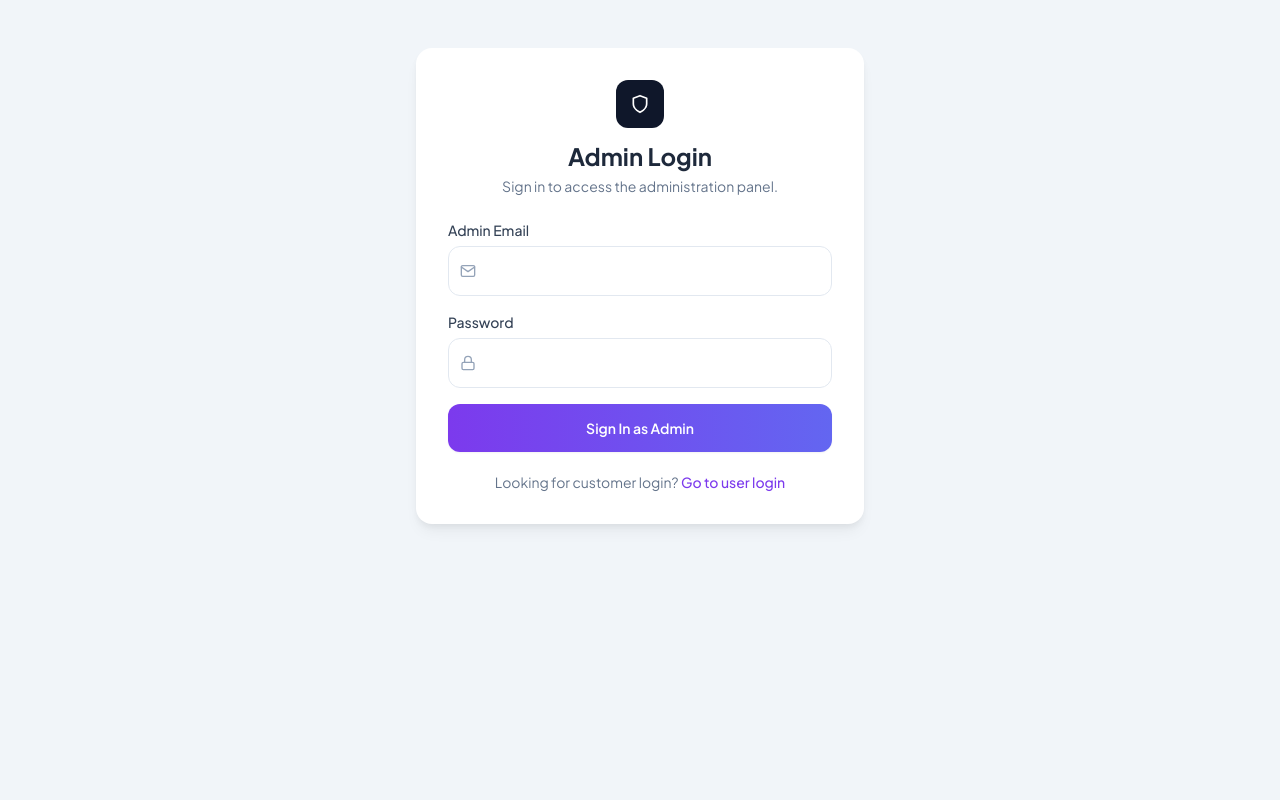
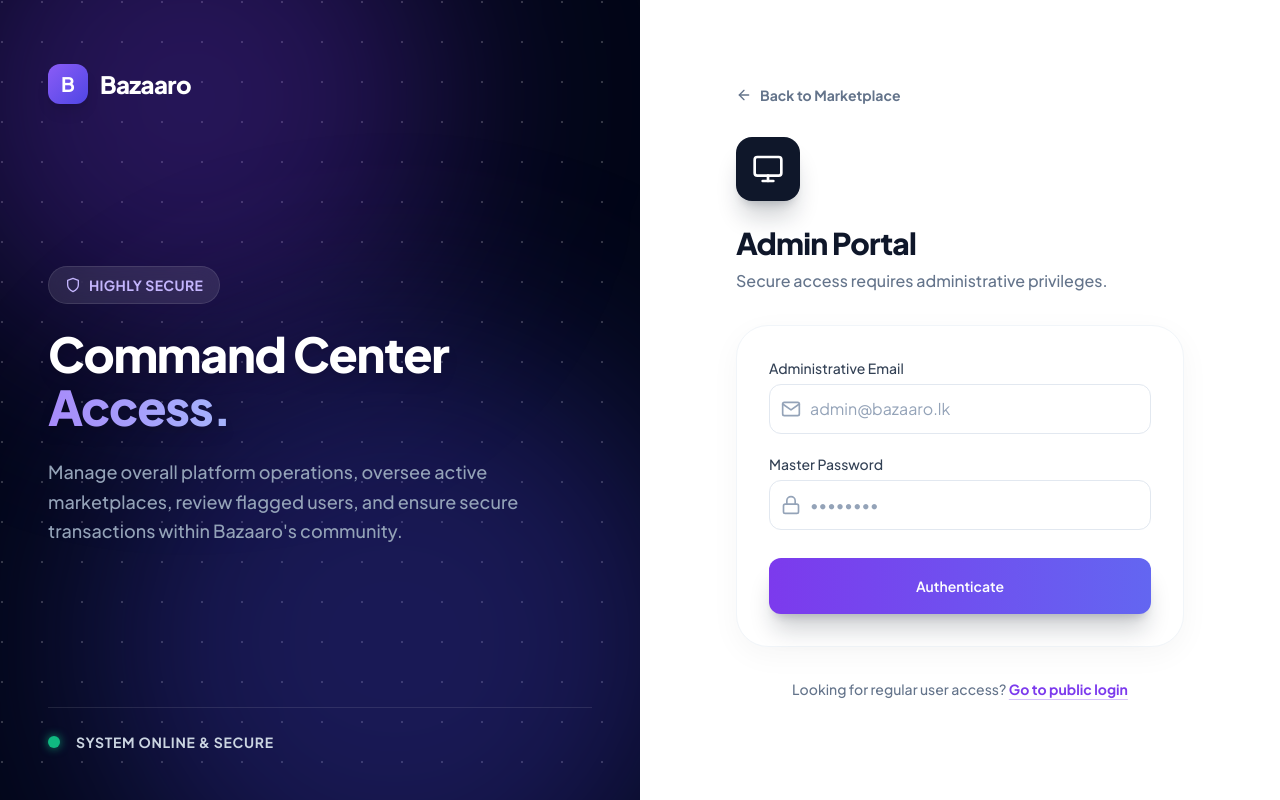
Before and after one commit to kiruluchamika/Hyperlocal-Marketplace-for-Products-Services-Project, a React (Vite) app in the folder frontend/: page /admin/login in a window 1280 px wide. Built offline with nearby package versions, Linux system fonts and the light colour scheme.

Commit message:
Update AdminLoginPage.tsx

```diff
--- a/frontend/src/pages/admin/AdminLoginPage.tsx
+++ b/frontend/src/pages/admin/AdminLoginPage.tsx
@@ -3,9 +3,10 @@ import { Link, Navigate, useNavigate } from 'react-router-dom';
 import { useForm } from 'react-hook-form';
 import { zodResolver } from '@hookform/resolvers/zod';
 import { z } from 'zod';
-import { FiLock, FiMail, FiShield } from 'react-icons/fi';
-import { Button, Card, Input } from '@/components/ui';
+import { FiLock, FiMail, FiShield, FiArrowLeft, FiMonitor } from 'react-icons/fi';
+import { Button, Input } from '@/components/ui';
 import { useAuthStore } from '@/store/authStore';
+import { motion } from 'framer-motion';
 
 const adminLoginSchema = z.object({
   email: z.string().email('Please enter a valid admin email'),
@@ -44,45 +45,125 @@ const AdminLoginPage: React.FC = () => {
   }
 
   return (
-    <div className="min-h-screen bg-slate-100 px-4 py-12">
-      <div className="mx-auto max-w-md">
-        <Card hover={false} className="p-8">
-          <div className="mb-6 text-center">
-            <div className="mx-auto mb-3 flex h-12 w-12 items-center justify-center rounded-xl bg-slate-900 text-white">
-              <FiShield className="h-5 w-5" />
+    <div className="flex min-h-screen bg-white overflow-hidden">
+
+      {/* ===== LEFT BRANDING PANEL (HIDDEN ON MOBILE) ===== */}
+      <div className="hidden lg:flex relative w-1/2 bg-slate-950 pt-16 pb-12 px-12 flex-col justify-between overflow-hidden">
+        {/* Abstract Glowing Background */}
+        <div className="absolute inset-0 opacity-20" style={{ backgroundImage: 'radial-gradient(circle at 2px 2px, white 1px, transparent 0)', backgroundSize: '40px 40px' }}></div>
+        <motion.div
+          animate={{ y: [-20, 20, -20], x: [-10, 10, -10] }}
+          transition={{ duration: 8, repeat: Infinity, ease: 'easeInOut' }}
+          className="absolute -top-[20%] -left-[10%] w-[500px] h-[500px] bg-primary-600/30 rounded-full blur-[100px]"
+        />
+        <motion.div
+          animate={{ y: [20, -20, 20], x: [10, -10, 10] }}
+          transition={{ duration: 10, repeat: Infinity, ease: 'easeInOut', delay: 1 }}
+          className="absolute -bottom-[20%] -right-[10%] w-[600px] h-[600px] bg-indigo-600/30 rounded-full blur-[100px]"
+        />
+
+        {/* Top Branding */}
+        <motion.div
+          initial={{ opacity: 0, y: 20 }} animate={{ opacity: 1, y: 0 }} transition={{ duration: 0.8 }}
+          className="relative z-10"
+        >
+          <div className="flex items-center gap-3 text-white">
+            <div className="w-10 h-10 rounded-xl bg-gradient-to-br from-primary-500 to-indigo-600 flex items-center justify-center font-bold text-xl shadow-lg">B</div>
+            <span className="text-2xl font-black tracking-tight">Bazaaro</span>
+          </div>
+        </motion.div>
+
+        {/* Center Content */}
+        <motion.div
+          initial={{ opacity: 0, x: -30 }} animate={{ opacity: 1, x: 0 }} transition={{ duration: 0.8, delay: 0.2 }}
+          className="relative z-10 max-w-lg"
+        >
+          <div className="inline-flex items-center gap-2 px-4 py-2 rounded-full bg-white/10 backdrop-blur-md border border-white/10 text-primary-300 text-sm font-bold tracking-wide mb-6">
+            <FiShield className="h-4 w-4" /> HIGHLY SECURE
+          </div>
+          <h1 className="text-5xl font-black text-white leading-[1.1] mb-6 tracking-tight drop-shadow-lg">
+            Command Center <br />
+            <span className="text-transparent bg-clip-text bg-gradient-to-r from-primary-400 to-indigo-300">
+              Access.
+            </span>
+          </h1>
+          <p className="text-lg text-slate-400 leading-relaxed font-medium">
+            Manage overall platform operations, oversee active marketplaces, review flagged users, and ensure secure transactions within Bazaaro's community.
+          </p>
+        </motion.div>
+
+        {/* Bottom Status */}
+        <motion.div
+          initial={{ opacity: 0, y: 20 }} animate={{ opacity: 1, y: 0 }} transition={{ duration: 0.8, delay: 0.4 }}
+          className="relative z-10 flex items-center gap-4 border-t border-white/10 pt-6"
+        >
+          <div className="w-3 h-3 rounded-full bg-emerald-500 animate-pulse shadow-[0_0_10px_rgba(16,185,129,0.8)]"></div>
+          <span className="text-sm font-bold text-slate-300 tracking-wider">SYSTEM ONLINE & SECURE</span>
+        </motion.div>
+      </div>
+
+      {/* ===== RIGHT LOGIN PANEL ===== */}
+      <div className="w-full lg:w-1/2 flex flex-col pt-8 pb-12 px-6 sm:px-12 xl:px-24 justify-center relative bg-slate-50 lg:bg-white">
+
+        {/* Mobile Logo (Only visible on small screens) */}
+        <div className="lg:hidden flex items-center justify-center gap-3 mb-10">
+           <div className="w-10 h-10 rounded-xl bg-gradient-to-br from-primary-500 to-indigo-600 flex items-center justify-center font-bold text-xl text-white shadow-lg">B</div>
+           <span className="text-2xl font-black text-slate-900 tracking-tight">Bazaaro</span>
+        </div>
+
+        <motion.div
+          initial={{ opacity: 0, y: 20 }} animate={{ opacity: 1, y: 0 }} transition={{ duration: 0.6 }}
+          className="max-w-md w-full mx-auto"
+        >
+          <Link to="/" className="inline-flex items-center gap-2 text-sm font-bold text-slate-500 hover:text-primary-600 transition-colors mb-8 group">
+            <FiArrowLeft className="h-4 w-4 transform group-hover:-translate-x-1 transition-transform" />
+            Back to Marketplace
+          </Link>
+
+          <div className="mb-8">
+            <div className="w-16 h-16 rounded-2xl bg-slate-900 text-white flex items-center justify-center mb-6 shadow-xl shadow-slate-900/20">
+              <FiMonitor className="h-8 w-8" />
             </div>
-            <h1 className="text-2xl font-bold text-slate-800">Admin Login</h1>
-            <p className="mt-1 text-sm text-slate-500">Sign in to access the administration panel.</p>
+            <h2 className="text-3xl font-black text-slate-900 tracking-tight mb-2">Admin Portal</h2>
+            <p className="text-slate-500 font-medium">Secure access requires administrative privileges.</p>
           </div>
 
-          <form onSubmit={handleSubmit(onSubmit)} className="space-y-4">
+          <form onSubmit={handleSubmit(onSubmit)} className="space-y-5 bg-white sm:p-8 sm:rounded-[2rem] sm:shadow-[0_8px_30px_rgb(0,0,0,0.04)] sm:border border-slate-100">
             <Input
-              label="Admin Email"
+              label="Administrative Email"
               type="email"
-              leftIcon={<FiMail className="h-4 w-4" />}
+              placeholder="admin@bazaaro.lk"
+              leftIcon={<FiMail className="h-5 w-5 text-slate-400" />}
               error={errors.email?.message}
               {...register('email')}
+              className="bg-slate-50 border-slate-200 focus:bg-white focus:border-primary-500"
             />
             <Input
-              label="Password"
+              label="Master Password"
               type="password"
-              leftIcon={<FiLock className="h-4 w-4" />}
+              placeholder="••••••••"
+              leftIcon={<FiLock className="h-5 w-5 text-slate-400" />}
               error={errors.password?.message}
               {...register('password')}
+              className="bg-slate-50 border-slate-200 focus:bg-white focus:border-primary-500"
             />
-            <Button type="submit" fullWidth isLoading={isLoading}>
-              Sign In as Admin
-            </Button>
+
+            <div className="pt-2">
+              <Button type="submit" fullWidth isLoading={isLoading} className="h-14 bg-slate-900 hover:bg-slate-800 text-white rounded-xl font-bold text-lg shadow-xl shadow-slate-900/20 active:scale-[0.98] transition-all">
+                Authenticate
+              </Button>
+            </div>
           </form>
 
-          <div className="mt-5 text-center text-sm text-slate-500">
-            Looking for customer login?{' '}
-            <Link to="/login" className="font-medium text-primary-600 hover:text-primary-700">
-              Go to user login
+          <div className="mt-8 text-center text-sm font-medium text-slate-500">
+            Looking for regular user access?{' '}
+            <Link to="/login" className="text-primary-600 hover:text-primary-700 font-bold underline decoration-primary-600/30 underline-offset-4">
+              Go to public login
             </Link>
           </div>
-        </Card>
+        </motion.div>
       </div>
+
     </div>
   );
 };
```
